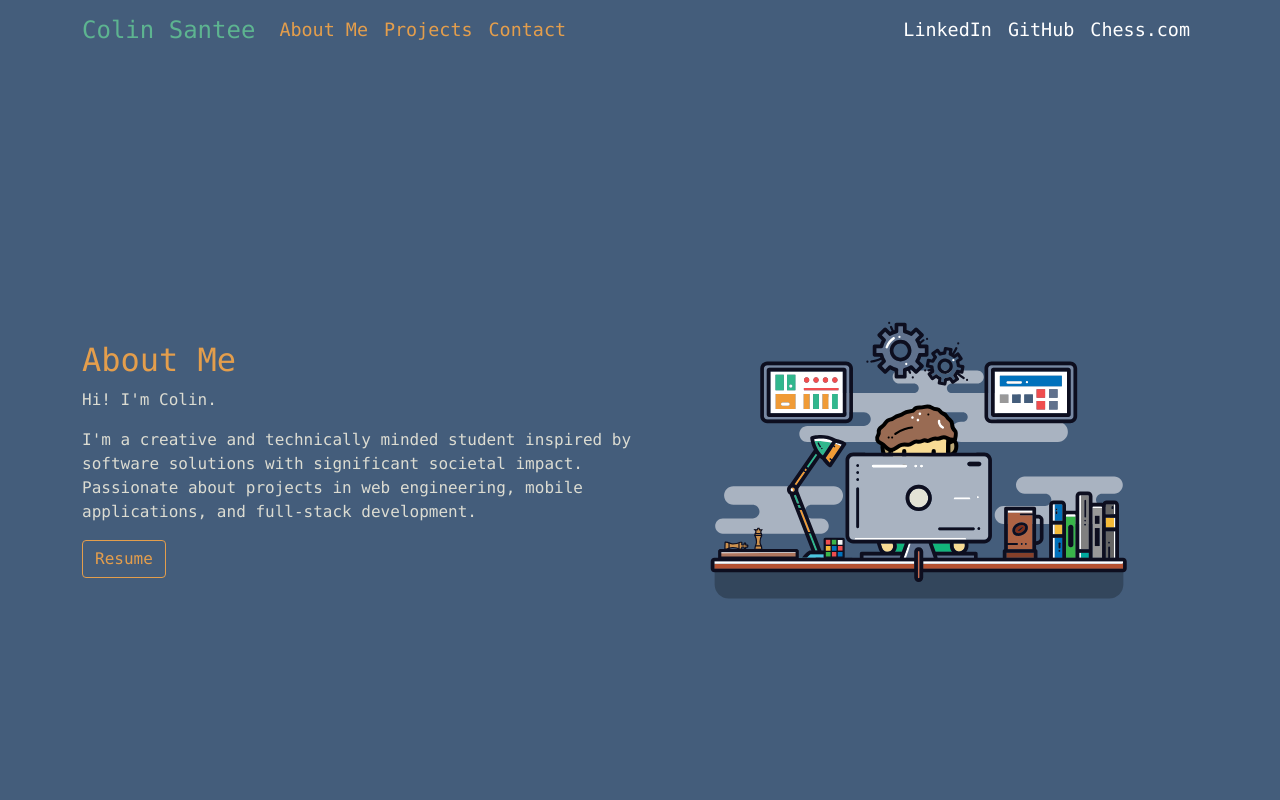
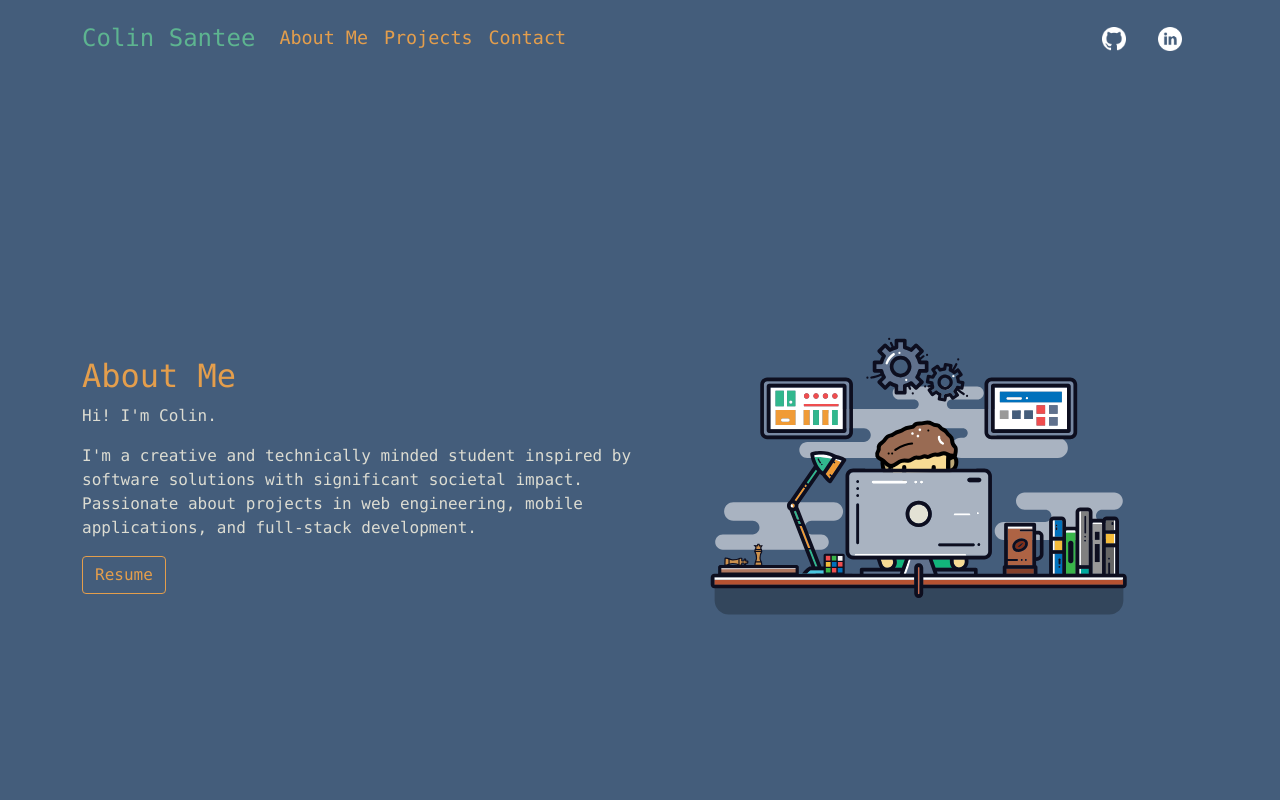
Before and after one commit to CJSantee/CJSantee.github.io, a React (Create React App) app: page / in a window 1280 px wide. Shown: the top 800 px of the page. Built offline with nearby package versions, Linux system fonts and the light colour scheme.

Commit message:
Added Social Links

```diff
--- a/src/components/Header.js
+++ b/src/components/Header.js
@@ -1,11 +1,16 @@
+// Bootstrap Components
 import Container from 'react-bootstrap/Container';
 import Nav from 'react-bootstrap/Nav';
 import Navbar from 'react-bootstrap/Navbar';
 
+// Assets
+import GitHub from '../assets/GitHub.png';
+import LinkedIn from '../assets/LinkedIn.png';
+
 function Header() {
     return (
         <Container>
-            <Navbar collapseOnSelect variant="dark" expand="lg">
+            <Navbar collapseOnSelect variant="dark" expand="md">
                 <Navbar.Brand className="text-secondary">Colin Santee</Navbar.Brand>
                 <Navbar.Toggle aria-controls="navbarScroll" />
                 <Navbar.Collapse className="justify-content-between">
@@ -21,14 +26,15 @@ function Header() {
                     </Nav.Item>
                 </Nav>
                 <Nav className="social">
-                    <Nav.Item>
-                        <Nav.Link href="#" className="text-white">LinkedIn</Nav.Link>
+                    <Nav.Item className="m-2">
+                        <Nav.Link href="https://github.com/CJSantee">
+                            <img src={GitHub} alt="GitHub" width={24}/>
+                        </Nav.Link>
                     </Nav.Item>
-                    <Nav.Item>
-                        <Nav.Link href="#" className="text-white">GitHub</Nav.Link>
-                    </Nav.Item>
-                    <Nav.Item>
-                        <Nav.Link href="#" className="text-white">Chess.com</Nav.Link>
+                    <Nav.Item className="m-2">
+                        <Nav.Link href="https://www.linkedin.com/in/colin-santee/">
+                            <img src={LinkedIn} alt="GitHub" width={24}/>
+                        </Nav.Link>
                     </Nav.Item>
                 </Nav>
                 </Navbar.Collapse>
--- a/src/pages/AboutMe.js
+++ b/src/pages/AboutMe.js
@@ -10,7 +10,7 @@ function AboutMe() {
                 <h2 className="text-primary">About Me</h2>
                 <p>Hi! I'm Colin.</p>
                 <p>I'm a creative and technically minded student inspired by software solutions with significant societal impact. Passionate about projects in web engineering, mobile applications, and full-stack development.</p>
-                <Button variant="outline-primary" href="../assets/Santee-Resume-2022-PDF.pdf" download>Resume</Button>
+                <Button variant="outline-primary" href="https://github.com/CJSantee/cjsantee.github.io/blob/main/public/Santee-Resume-2022-PDF.pdf" download>Resume</Button>
             </Col>
             <Col md>
                 <Row className="justify-content-center">
```
Also changed, not shown: src/assets/LinkedIn.png (added).
